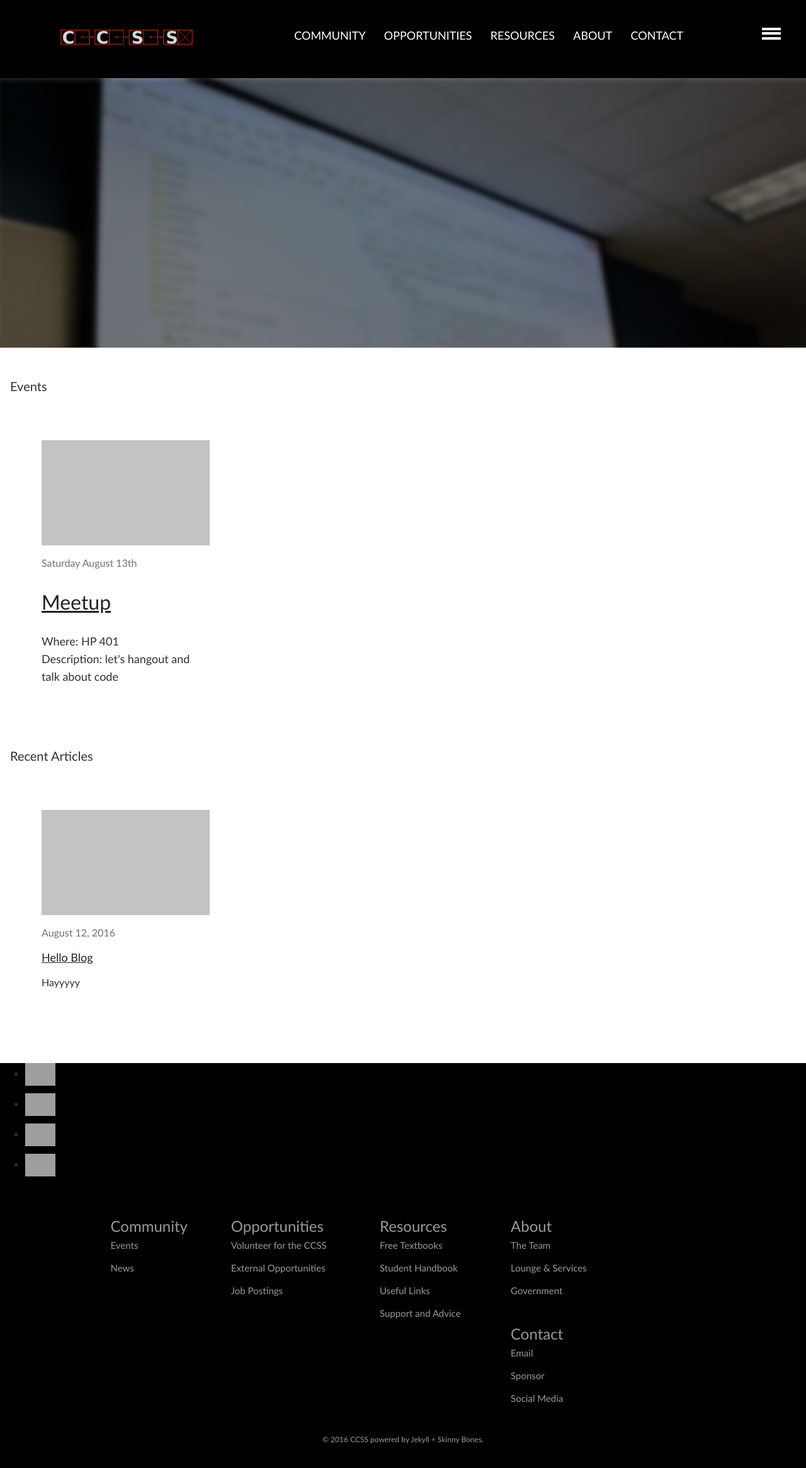
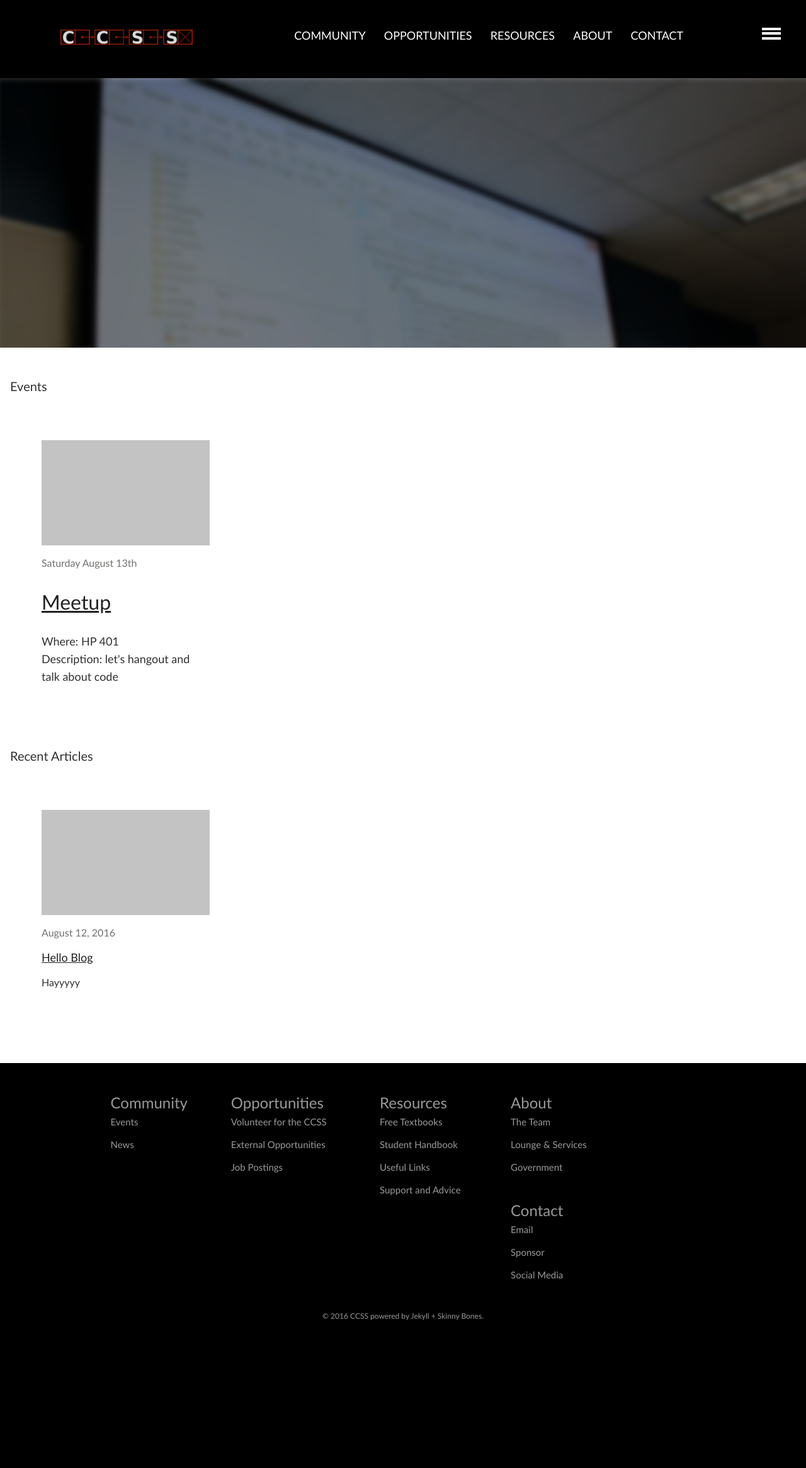
Before and after one commit to brittnylapierre/ccss_web, a Jekyll site: the page built from index.md, in a window 1280 px wide. Shown: the top 2331 px of the page at 63% size. Built offline with Jekyll 4.4.1, drawn with Linux system fonts in a browser that asks for light colours.

Commit message:
Updated footer.html

```diff
--- a/_includes/footer.html
+++ b/_includes/footer.html
@@ -1,20 +1,3 @@
-<div class='social-media-box'>
-	<ul class='social-media-links'>
-		{% for link in site.data.footer %}
-      		{% if link.url contains 'http' %}
-       			{% assign domain = '' %}
-       		{% else %}
-       			{% assign domain = site.url %}
-     		{% endif %}
-			<li>
-             	<a href="{{ domain }}{{ link.url }}" {% if link.url contains 'http' %}target="_blank"{% endif %}>
-              		{{ link.title }}
-               		<img src="{{ site.url }}/images/{{ link.image }}" alt="" width="48" height="48" border="0">
-             	</a>
-          	</li>
-		{% endfor %}
-	</ul>
-</div>
 <footer role="contentinfo" id="site-footer">
       <nav role="navigation" class="menu bottom-menu">
           <div class="menu-item">
```
